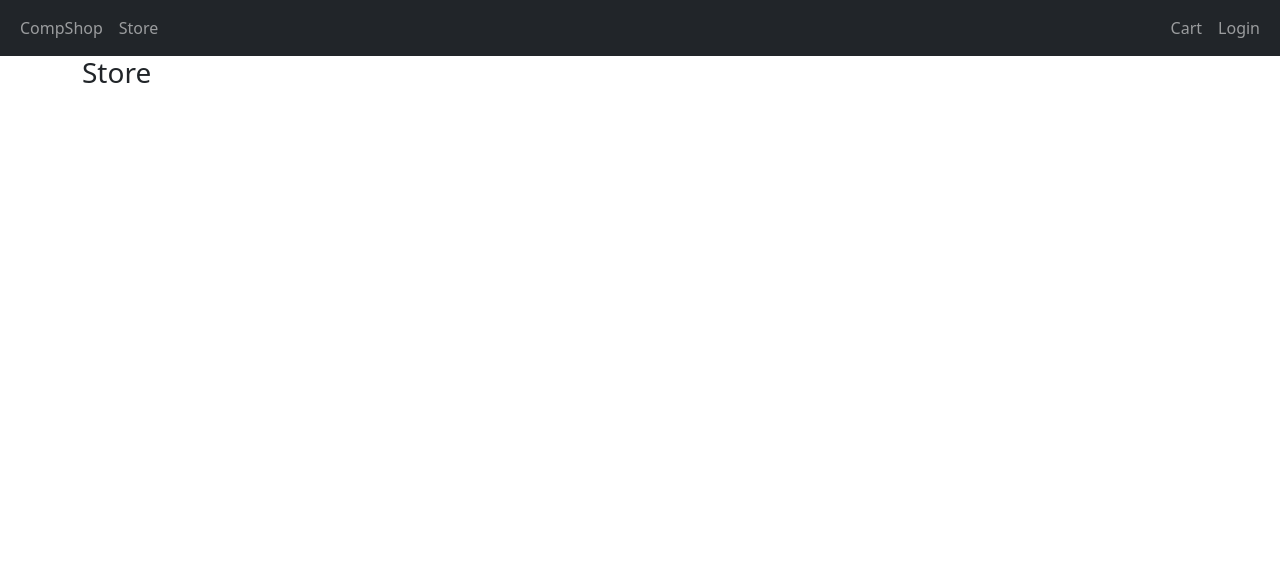
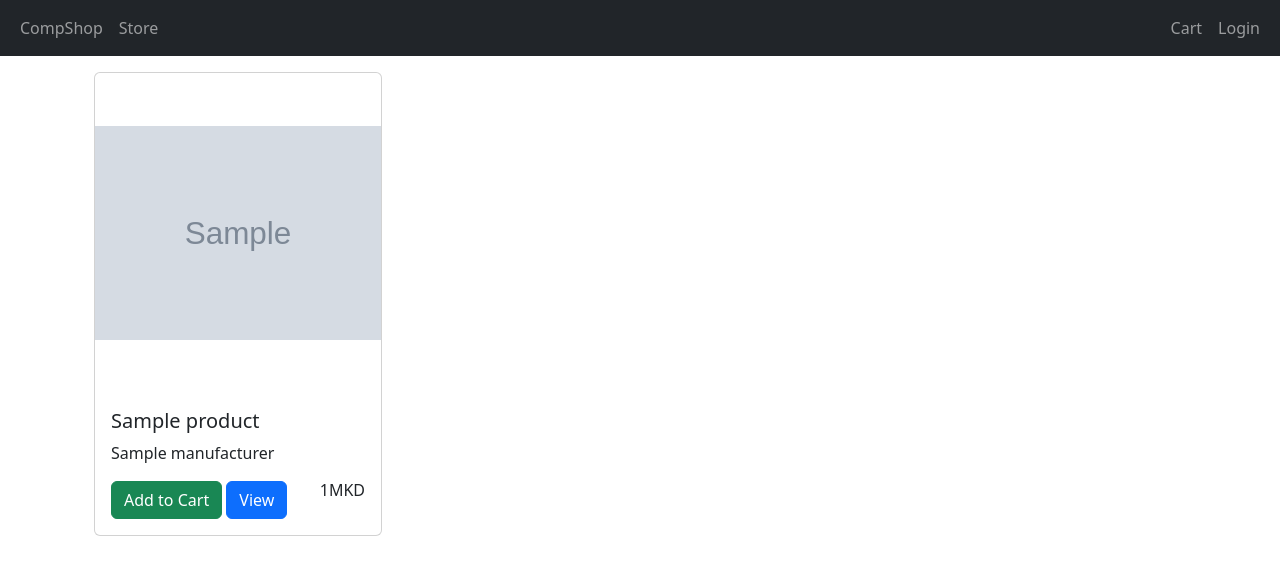
Before and after one commit to Shume00/CompShop, a Django app: page / in a window 1280 px wide. Shown: the top 575 px of the page. Run offline with Django 4.2, Linux system fonts and the light colour scheme; tables that the repository leaves empty hold one stand-in row (values such as "Sample post"); grey boxes marked "Sample" are stand-in pictures; some libraries are stand-ins or nearby versions.

Commit message:
Product listing and visual styling
- listing products on store page
- cart page mocked up
- switched navbar to dark mode
- added support for bootstrap icons

```diff
--- a/F5 Prototype/CompShop/CompShop/static/css/main.css
+++ b/F5 Prototype/CompShop/CompShop/static/css/main.css
@@ -1,3 +1,22 @@
-body{
-    background-color:lightblue;
+.cart-row{
+    display: flex;
+    align-items: stretch;
+    padding-bottom: 10px;
+    margin-bottom: 10px;
+    border-bottom: 1px solid #ececec;
 }
+
+.quantity{
+    display: inline-block;
+    padding-right: 10px;
+}
+
+.row-image{
+    width: 100px;
+}
+
+.card-img-top {
+    width: 50%;
+    height: 40vh;
+    object-fit: contain;
+}
--- a/F5 Prototype/CompShop/CompShop/templates/CompShop/main.html
+++ b/F5 Prototype/CompShop/CompShop/templates/CompShop/main.html
@@ -6,6 +6,7 @@
     <meta http-equiv="X-UA-Compatible" content="IE=edge">
     <meta name="viewport" content="width=device-width, initial-scale=1.0">
     <link rel="stylesheet" type="text/css" href="{% static 'css/main.css' %}">
+    <link rel="stylesheet" href="https://cdn.jsdelivr.net/npm/bootstrap-icons@1.10.3/font/bootstrap-icons.css">
     {% load django_bootstrap5 %}
 
     {% bootstrap_css %}
@@ -17,7 +18,7 @@
 
 </head>
 <body>
-        <nav class="navbar navbar-expand-md navbar-dark bg-dark">
+<nav class="navbar navbar-expand-md navbar-dark bg-dark">
     <div class="container-fluid">
         <div class="navbar-collapse collapse w-100 order-1 order-md-0 dual-collapse2">
             <ul class="navbar-nav me-auto">
@@ -42,10 +43,10 @@
     </div>
 </nav>
 
-        <div class="container">
-            {% block content %}
+<div class="container">
+    {% block content %}
 
-            {% endblock content %}
-        </div>
+    {% endblock content %}
+</div>
 </body>
 </html>
--- a/F5 Prototype/CompShop/CompShop/templates/CompShop/store.html
+++ b/F5 Prototype/CompShop/CompShop/templates/CompShop/store.html
@@ -1,14 +1,30 @@
 {% extends 'CompShop/main.html' %}
 {% load static %}
-<!DOCTYPE html>
-<html lang="en">
-<head>
-    <meta charset="UTF-8">
-    <title>CompShop Store</title>
-</head>
-<body>
-    {% block content %}
-        <h3> Store </h3>
-    {% endblock content %}
-</body>
-</html>
+{% block content %}
+    <div class="container mt-3">
+    <div class="row">
+
+        {% for product in products%}
+        <div class="col-md-auto">
+            <div class="card" style="width: 18rem;">
+
+                {% for image in productimages %}
+                    {% if image.productid.productid == product.productid %}
+                        <img src="{{ image.images }}" class="card-img-top" alt="..." style="object-fit:contain;">
+                    {% endif %}
+                {% endfor %}
+
+                <div class="card-body">
+                    <h5 class="card-title">{{ product.nameofproduct }}</h5>
+                    <p class="card-text">{{ product.manufacturerid.nameofmanufacturer }}</p>
+                    <a href="#" class="btn btn-success">Add to Cart</a>
+                    <a href="#" class="btn btn-primary">View</a>
+                    <h6 style="display: inline-block; float: right;">{{ product.price.value}}MKD</h6>
+                </div>
+            </div>
+        </div>
+        {% endfor %}
+
+    </div>
+    </div>
+{% endblock content %}
--- a/F5 Prototype/CompShop/CompShop/views.py
+++ b/F5 Prototype/CompShop/CompShop/views.py
@@ -1,18 +1,26 @@
 from django.http import HttpResponse
 from django.shortcuts import render
+from .models import *
+
 
 def index(request):
     context = {}
     return render(request, 'CompShop/main.html', context)
 
+
 def store(request):
-    context = {}
+    products = Product.objects.all()
+    productimages = ProductImages.objects.all()
+    context = {'products': products,
+               'productimages': productimages}
     return render(request, 'CompShop/store.html', context)
+
 
 def cart(request):
     context = {}
     return render(request, 'CompShop/cart.html', context)
 
+
 def checkout(request):
     context = {}
     return render(request, 'CompShop/checkout.html', context)
```
Also changed, not shown: F5 Prototype/CompShop/CompShop/templates/CompShop/cart.html (+52 -12 lines), F5 Prototype/CompShop/CompShop/templates/CompShop/checkout.html (+3 -12 lines).
